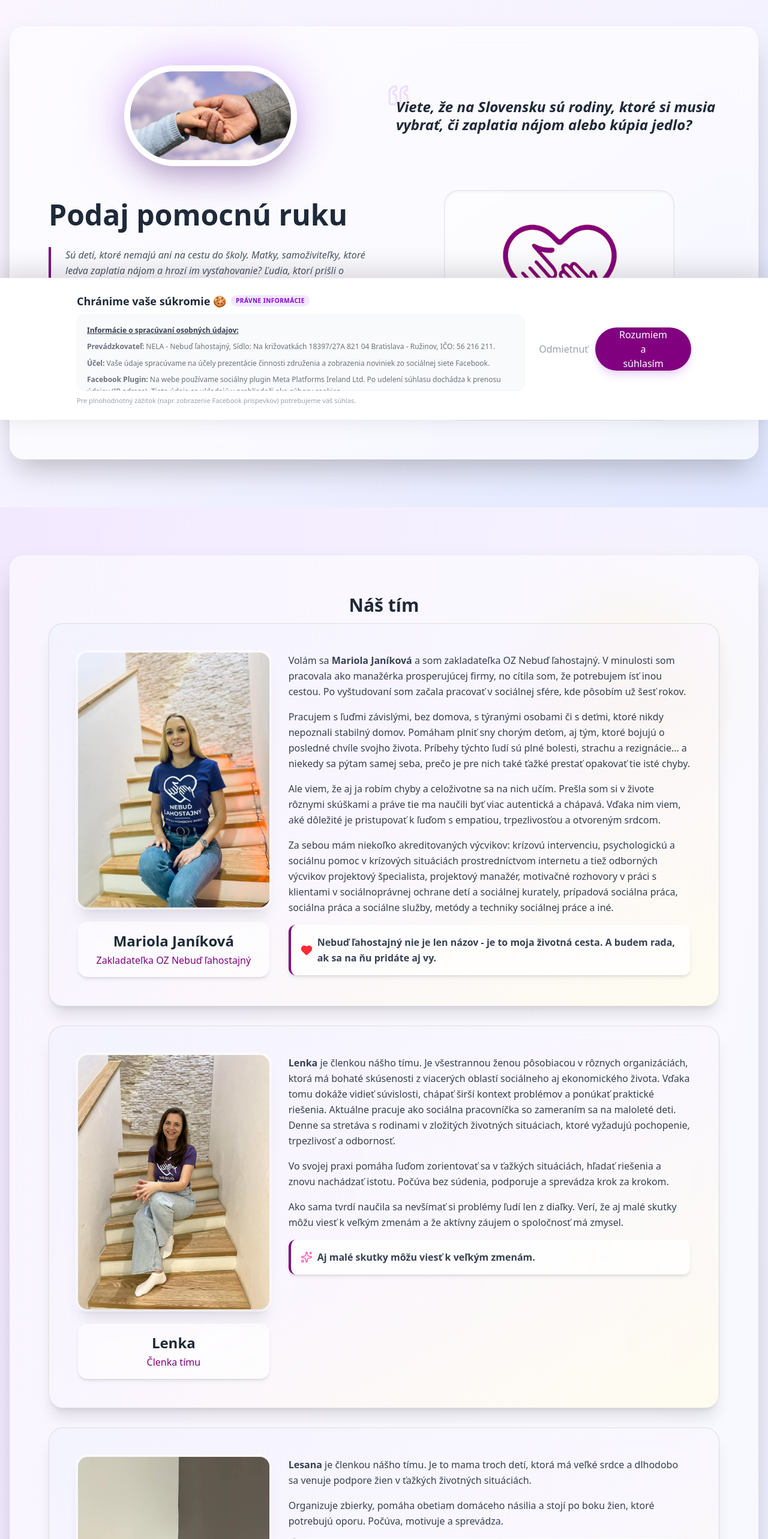
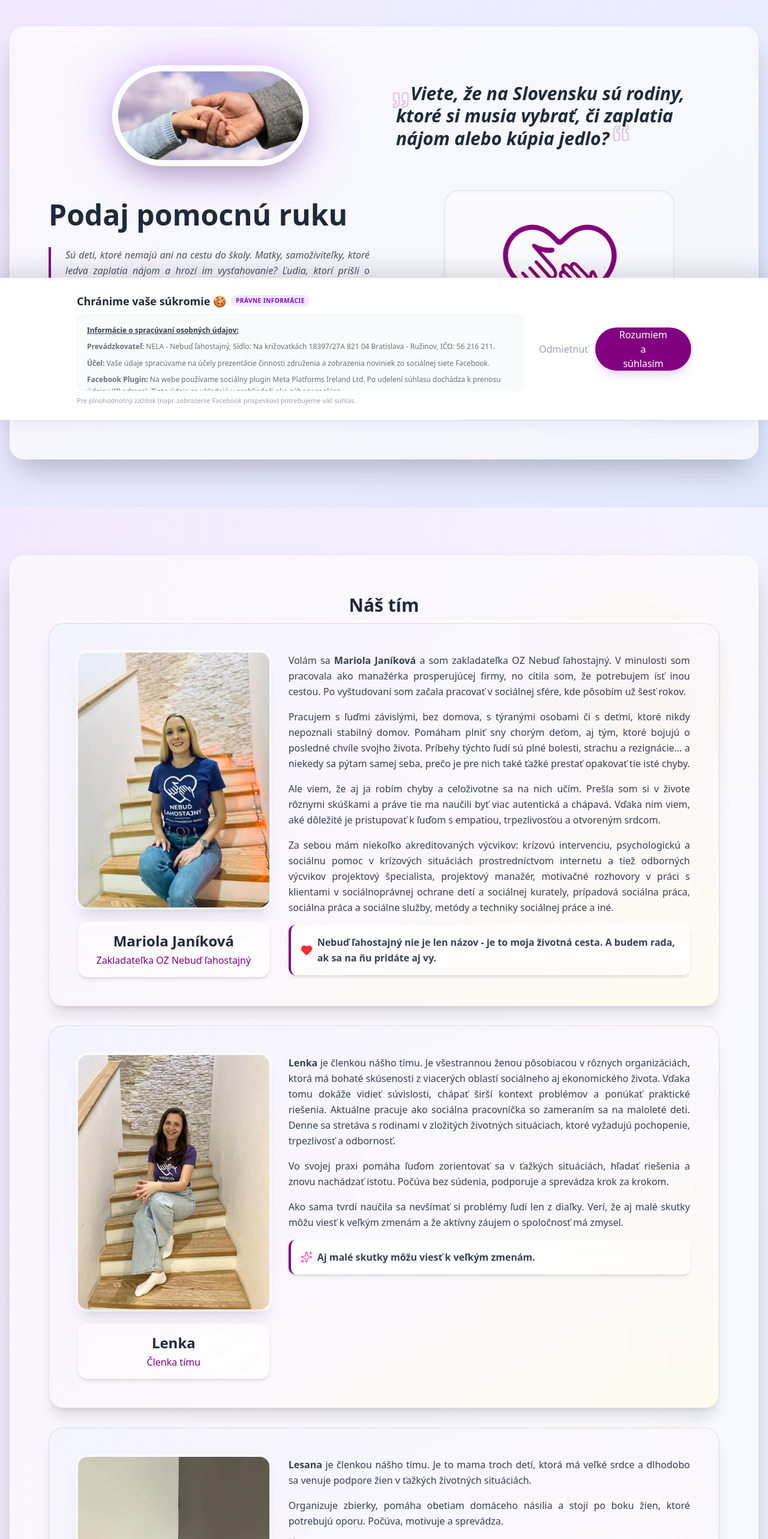
Before and after one commit to MichalB320/NL, a React (Vite) app in the folder client/: page /#domov in a window 1280 px wide. Shown: the part 100-2666 px from the top of the page at 60% size. Built offline with nearby package versions, Linux system fonts and the light colour scheme.

Commit message:
text-justify, dm-partner

```diff
--- a/client/index.html
+++ b/client/index.html
@@ -6,7 +6,7 @@
     <link rel="apple-touch-icon" sizes="180x180" href="./src/assets/logo.png" />
     <meta name="viewport" content="width=device-width, initial-scale=1.0" />
     <title>Nebuď Ľahostajný</title>
-    <meta name="description" content="Nebuď Ľahostajný. Sme občianske združenie zo Skalice. Naším poslaním je podávať pomocnú ruku rodinám a deťom v ťažkých životných situáciách." />
+    <meta name="description" content="Nebuď Ľahostajný. Sme občianske združenie pôsobiace najmä v Skalici a okolí. Naším poslaním je podávať pomocnú ruku rodinám a deťom v ťažkých životných situáciách." />
 
     <meta property="og:type" content="website" />
     <meta property="og:url" content="https://www.nebudlahostajny.sk/" />
--- a/client/src/About.jsx
+++ b/client/src/About.jsx
@@ -16,10 +16,10 @@ export function About() {
       quote: "Nebuď ľahostajný nie je len názov - je to moja životná cesta. A budem rada, ak sa na ňu pridáte aj vy.",
       description: (
         <>
-          <p key="p1" className="text-gray-700 text-center md:text-left leading-relaxed mb-4">Volám sa <strong>Mariola Janíková</strong> a som zakladateľka OZ Nebuď ľahostajný. V minulosti som pracovala ako manažérka prosperujúcej firmy, no cítila som, že potrebujem ísť inou cestou. Po vyštudovaní som začala pracovať v sociálnej sfére, kde pôsobím už šesť rokov.</p>
-          <p key="p2" className="text-gray-700 text-center md:text-left leading-relaxed mb-4">Pracujem s ľuďmi závislými, bez domova, s týranými osobami či s deťmi, ktoré nikdy nepoznali stabilný domov. Pomáham plniť sny chorým deťom, aj tým, ktoré bojujú o posledné chvíle svojho života. Príbehy týchto ľudí sú plné bolesti, strachu a rezignácie… a niekedy sa pýtam samej seba, prečo je pre nich také ťažké prestať opakovať tie isté chyby.</p>
-          <p key="p3" className="text-gray-700 text-center md:text-left leading-relaxed mb-4">Ale viem, že aj ja robím chyby a celoživotne sa na nich učím. Prešla som si v živote rôznymi skúškami a práve tie ma naučili byť viac autentická a chápavá. Vďaka nim viem, aké dôležité je pristupovať k ľuďom s empatiou, trpezlivosťou a otvoreným srdcom.</p>
-          <p key="p4" className="text-gray-700 text-center md:text-left leading-relaxed mb-4">Za sebou mám niekoľko akreditovaných výcvikov: krízovú intervenciu, psychologickú a sociálnu pomoc v krízových situáciách prostredníctvom internetu a tiež odborných výcvikov projektový špecialista, projektový manažér, motivačné rozhovory v práci s klientami v sociálnoprávnej ochrane detí a sociálnej kurately, prípadová sociálna práca, sociálna práca a sociálne služby, metódy a techniky sociálnej práce a iné.</p>
+          <p key="p1" className="text-gray-700 text-center md:text-justify leading-relaxed mb-4">Volám sa <strong>Mariola Janíková</strong> a som zakladateľka OZ Nebuď ľahostajný. V minulosti som pracovala ako manažérka prosperujúcej firmy, no cítila som, že potrebujem ísť inou cestou. Po vyštudovaní som začala pracovať v sociálnej sfére, kde pôsobím už šesť rokov.</p>
+          <p key="p2" className="text-gray-700 text-center md:text-justify leading-relaxed mb-4">Pracujem s ľuďmi závislými, bez domova, s týranými osobami či s deťmi, ktoré nikdy nepoznali stabilný domov. Pomáham plniť sny chorým deťom, aj tým, ktoré bojujú o posledné chvíle svojho života. Príbehy týchto ľudí sú plné bolesti, strachu a rezignácie… a niekedy sa pýtam samej seba, prečo je pre nich také ťažké prestať opakovať tie isté chyby.</p>
+          <p key="p3" className="text-gray-700 text-center md:text-justify leading-relaxed mb-4">Ale viem, že aj ja robím chyby a celoživotne sa na nich učím. Prešla som si v živote rôznymi skúškami a práve tie ma naučili byť viac autentická a chápavá. Vďaka nim viem, aké dôležité je pristupovať k ľuďom s empatiou, trpezlivosťou a otvoreným srdcom.</p>
+          <p key="p4" className="text-gray-700 text-center md:text-justify leading-relaxed mb-4">Za sebou mám niekoľko akreditovaných výcvikov: krízovú intervenciu, psychologickú a sociálnu pomoc v krízových situáciách prostredníctvom internetu a tiež odborných výcvikov projektový špecialista, projektový manažér, motivačné rozhovory v práci s klientami v sociálnoprávnej ochrane detí a sociálnej kurately, prípadová sociálna práca, sociálna práca a sociálne služby, metódy a techniky sociálnej práce a iné.</p>
         </>
       )
     },
@@ -32,9 +32,9 @@ export function About() {
       quote: "Aj malé skutky môžu viesť k veľkým zmenám.",
       description: (
         <>
-          <p key="p1" className="text-gray-700 text-center md:text-left leading-relaxed mb-4"><strong>Lenka</strong>  je členkou nášho tímu. Je všestrannou ženou pôsobiacou v rôznych organizáciách, ktorá má bohaté skúsenosti z viacerých oblastí sociálneho aj ekonomického života. Vďaka tomu dokáže vidieť súvislosti, chápať širší kontext problémov a ponúkať praktické riešenia. Aktuálne pracuje ako sociálna pracovníčka so zameraním sa na maloleté deti. Denne sa stretáva s rodinami v zložitých životných situáciach, ktoré vyžadujú pochopenie, trpezlivosť a odbornosť.</p>
-          <p key="p2" className="text-gray-700 text-center md:text-left leading-relaxed mb-4">Vo svojej praxi pomáha ľuďom zorientovať sa v ťažkých situáciách, hľadať riešenia a znovu nachádzať istotu. Počúva bez súdenia, podporuje a sprevádza krok za krokom.</p>
-          <p key="p3" className="text-gray-700 text-center md:text-left leading-relaxed mb-4">Ako sama tvrdí naučila sa nevšímať si problémy ľudí len z diaľky. Verí, že aj malé skutky môžu viesť k veľkým zmenám a že aktívny záujem o spoločnosť má zmysel.</p>
+          <p key="p1" className="text-gray-700 text-center md:text-justify leading-relaxed mb-4"><strong>Lenka</strong>  je členkou nášho tímu. Je všestrannou ženou pôsobiacou v rôznych organizáciách, ktorá má bohaté skúsenosti z viacerých oblastí sociálneho aj ekonomického života. Vďaka tomu dokáže vidieť súvislosti, chápať širší kontext problémov a ponúkať praktické riešenia. Aktuálne pracuje ako sociálna pracovníčka so zameraním sa na maloleté deti. Denne sa stretáva s rodinami v zložitých životných situáciach, ktoré vyžadujú pochopenie, trpezlivosť a odbornosť.</p>
+          <p key="p2" className="text-gray-700 text-center md:text-justify leading-relaxed mb-4">Vo svojej praxi pomáha ľuďom zorientovať sa v ťažkých situáciách, hľadať riešenia a znovu nachádzať istotu. Počúva bez súdenia, podporuje a sprevádza krok za krokom.</p>
+          <p key="p3" className="text-gray-700 text-center md:text-justify leading-relaxed mb-4">Ako sama tvrdí naučila sa nevšímať si problémy ľudí len z diaľky. Verí, že aj malé skutky môžu viesť k veľkým zmenám a že aktívny záujem o spoločnosť má zmysel.</p>
         </>
       )
     },
@@ -47,8 +47,8 @@ export function About() {
       quote: "Je dôkazom toho, že aj bežný človek môže byť silnou oporou pre iných.",
       description: (
       <>
-        <p key="p1" className="text-gray-700 text-center md:text-left leading-relaxed mb-4"><strong>Lesana</strong> je členkou nášho tímu. Je to mama troch detí, ktorá má veľké srdce a dlhodobo sa venuje podpore žien v ťažkých životných situáciách.</p>
-        <p key="p2" className="text-gray-700 text-center md:text-left leading-relaxed mb-4">Organizuje zbierky, pomáha obetiam domáceho násilia a stojí po boku žien, ktoré potrebujú oporu. Počúva, motivuje a sprevádza.</p>
+        <p key="p1" className="text-gray-700 text-center md:text-justify leading-relaxed mb-4"><strong>Lesana</strong> je členkou nášho tímu. Je to mama troch detí, ktorá má veľké srdce a dlhodobo sa venuje podpore žien v ťažkých životných situáciách.</p>
+        <p key="p2" className="text-gray-700 text-center md:text-justify leading-relaxed mb-4">Organizuje zbierky, pomáha obetiam domáceho násilia a stojí po boku žien, ktoré potrebujú oporu. Počúva, motivuje a sprevádza.</p>
       </>
       )
     },
@@ -61,7 +61,7 @@ export function About() {
       quote: "",
       description: (
       <>
-        <p key="p1" className="text-gray-700 text-center md:text-left leading-relaxed mb-4"><strong>Dominika</strong> je plnohodnotnou členkou nášho tímu. Má bohaté skúsenosti s prácou s ľuďmi, je prirodzene spoločenská a ku každej výzve pristupuje s odhodlaním a riešením. Žiadny problém pre ňu nie je neriešiteľný – vždy hľadá cestu, ako veci posunúť vpred. Do tímu prináša energiu, elán a pozitívnu náladu, ktorá je často nákazlivá a motivuje aj ostatných.</p>
+        <p key="p1" className="text-gray-700 text-center md:text-justify leading-relaxed mb-4"><strong>Dominika</strong> je plnohodnotnou členkou nášho tímu. Má bohaté skúsenosti s prácou s ľuďmi, je prirodzene spoločenská a ku každej výzve pristupuje s odhodlaním a riešením. Žiadny problém pre ňu nie je neriešiteľný – vždy hľadá cestu, ako veci posunúť vpred. Do tímu prináša energiu, elán a pozitívnu náladu, ktorá je často nákazlivá a motivuje aj ostatných.</p>
       </>
       )
     }
--- a/client/src/Footer.jsx
+++ b/client/src/Footer.jsx
@@ -14,8 +14,8 @@ export default function Footer() {
               <Heart className="text-[#81007f] fill-[#81007f]" size={24} />
               <h3 className="text-xl font-bold">Nebuď Ľahostajný</h3>
             </div>
-            <p className="text-gray-400 text-sm leading-relaxed">
-              Sme občianske združenie zo Skalice. Naším poslaním je podávať pomocnú ruku rodinám a deťom v ťažkých životných situáciách. Spolu tvoríme lepšiu budúcnosť.
+            <p className="text-gray-400 text-sm text-justify leading-relaxed">
+              Sme občianske združenie pôsobiace najmä v Skalici a okolí. Naším poslaním je podávať pomocnú ruku rodinám a deťom v ťažkých životných situáciách. Spolu tvoríme lepšiu budúcnosť.
             </p>
             <div className="pt-2">
               <p className="text-xs text-gray-500 uppercase tracking-wider font-semibold">Identifikačné údaje:</p>
@@ -43,7 +43,7 @@ export default function Footer() {
                       const element = document.getElementById(link.id);
                       if (element) element.scrollIntoView({ behavior: "smooth" });
                     }}
-                    className="text-gray-400 hover:text-[#81007f] hover:translate-x-1 transition-all duration-300 text-sm"
+                    className="text-gray-400 hover:text-[#81007f] hover:translate-x-1 transition-all duration-300 text-sm cursor-pointer"
                   >
                     {link.label}
                   </button>
--- a/client/src/Header.jsx
+++ b/client/src/Header.jsx
@@ -4,7 +4,7 @@ import Logo from './assets/logo.png';
 import Logo2 from './assets/logo2.png';
 
 export function Header() {
-  const isDonateVisible = false;
+  const isDonateVisible = true;
 
   const [mobileMenuOpen, setMobileMenuOpen] = useState(false);
   const [showDonateInfo, setShowDonateInfo] = useState(false);
--- a/client/src/Hero.jsx
+++ b/client/src/Hero.jsx
@@ -12,7 +12,7 @@ export function Hero() {
   };
 
   return (
-    <section id="domov" className="py-20 px-4 relative bg-gradient-to-br from-purple-50 via-violet-50 to-indigo-100 overflow-hidden min-h-screen flex items-center">
+    <section id="domov" className="py-20 px-4 relative bg-gradient-to-br from-purple-80 via-violet-80 to-indigo-100 overflow-hidden min-h-screen flex items-center">
       <div className="max-w-7xl mx-auto w-full relative z-10">
         <div className="bg-white/60 backdrop-blur-xl rounded-3xl shadow-2xl border border-white/30 p-7 md:p-12 lg:p-16">
 
@@ -21,17 +21,26 @@ export function Hero() {
             <div className="flex justify-center items-center">
               <div className="relative">
                 <div className="absolute inset-0 rounded-full bg-purple-300 blur-2xl"/>
-                <div className="w-46 h-46 md:w-72 md:h-42 rounded-full overflow-hidden border-[10px] border-white shadow-2xl relative z-10">
+                <div className="w-46 h-46 md:w-82 md:h-42 rounded-full overflow-hidden border-[10px] border-white shadow-2xl relative z-10">
                   <img src={HandsImg} alt="Pomoc" className="w-full h-full object-cover" />
                 </div>
               </div>
             </div>
 
             <div className="relative">
-              <Quote className="absolute -top-6 -left-4 w-10 h-10 text-purple-300 opacity-40 rotate-180" />
-              <p className="text-xl md:text-2xl font-semibold text-gray-800 leading-tight italic relative z-10">
-                Viete, že na Slovensku sú rodiny, ktoré si musia vybrať, či zaplatia nájom alebo kúpia jedlo?
-              </p>
+              {/*<Quote className="absolute top-2 -left-8 w-8 h-8 text-purple-300 opacity-40 " />*/}
+                <p className="text-center md:text-left text-xl md:text-xl lg:text-3xl font-semibold text-gray-800 leading-tight italic relative z-10">
+                  <span className="relative whitespace-nowrap pl-6">
+                    <Quote className="absolute top-3 left-1 lg:top-4 lg:-left-2 w-5 h-5 lg:w-8 lg:h-8 text-[#81007f] opacity-18" />
+                  Viete,
+                  </span>
+                  {" "}že na Slovensku sú rodiny, ktoré si musia vybrať, či zaplatia nájom alebo kúpia{" "}
+                  {/* Tento span pripúta úvodzovku priamo za otáznik */}
+                  <span className="relative whitespace-nowrap">
+                    jedlo?
+                    <Quote className="absolute -top-1 left-full w-5 h-5 lg:w-8 lg:h-8 text-[#81007f] opacity-18 rotate-180 ml-1" />
+                  </span>
+                </p>
             </div>
           </div>
 
@@ -44,7 +53,7 @@ export function Hero() {
               <h2 className="text-2xl md:text-2xl lg:text-5xl font-extrabold text-gray-800 mb-6 leading-tight">
                 Podaj pomocnú ruku
               </h2>
-              <p className="text-sm md:text-base text-gray-600 mb-8 leading-relaxed italic border-l-4 border-[#81007f] pl-6">
+              <p className="text-sm md:text-base text-gray-600 mb-8 leading-relaxed italic border-l-4 border-[#81007f] pl-6 text-justify font-medium">
                 Sú deti, ktoré nemajú ani na cestu do školy. Matky, samoživiteľky, ktoré ledva zaplatia nájom a hrozí im vysťahovanie? Ľudia, ktorí prišli o domov, pretože život im priniesol viac bolesti, než dokázali uniesť? My podávame pomocnú ruku tým, ktorí ju najviac potrebujú. Poskytujeme podporu, poradenstvo a materiálnu aj finančnú pomoc rodinám, deťom aj dospelým v ťažkých životných situáciách. Pomáhame srdcom. Veríme v zmenu. Rešpektujeme každého z vás.
               </p>
 
--- a/client/src/Map.jsx
+++ b/client/src/Map.jsx
@@ -139,7 +139,7 @@ export function MapSection() {
                            </button>
                         )}
                       </div>
-                      <p className="text-gray-600 text-sm leading-relaxed mb-4">
+                      <p className="text-justify text-gray-600 text-sm leading-relaxed mb-4">
                         {loc.event}
                       </p>
 
--- a/client/src/components/Action.jsx
+++ b/client/src/components/Action.jsx
@@ -61,7 +61,7 @@ export function Action({ action }) {
 
         {/* Popis akcie s funkciou Zobraziť viac */}
         <div className="mb-8">
-          <p className={`text-gray-700 text-sm leading-relaxed ${!isExpanded ? "line-clamp-4 lg:line-clamp-none" : "lg:line-clamp-none"}`}>
+          <p className={`text-justify text-gray-700 text-sm leading-relaxed ${!isExpanded ? "line-clamp-4 lg:line-clamp-none" : "lg:line-clamp-none"}`}>
             {action.description}
           </p>
           <button onClick={toggleDescription} className="lg:hidden mt-2 text-[#81007f] font-bold text-sm hover:underline">
```
Also changed, not shown: client/src/App.jsx (+7 -0 lines), client/src/assets/partneri/dm.png (added).
